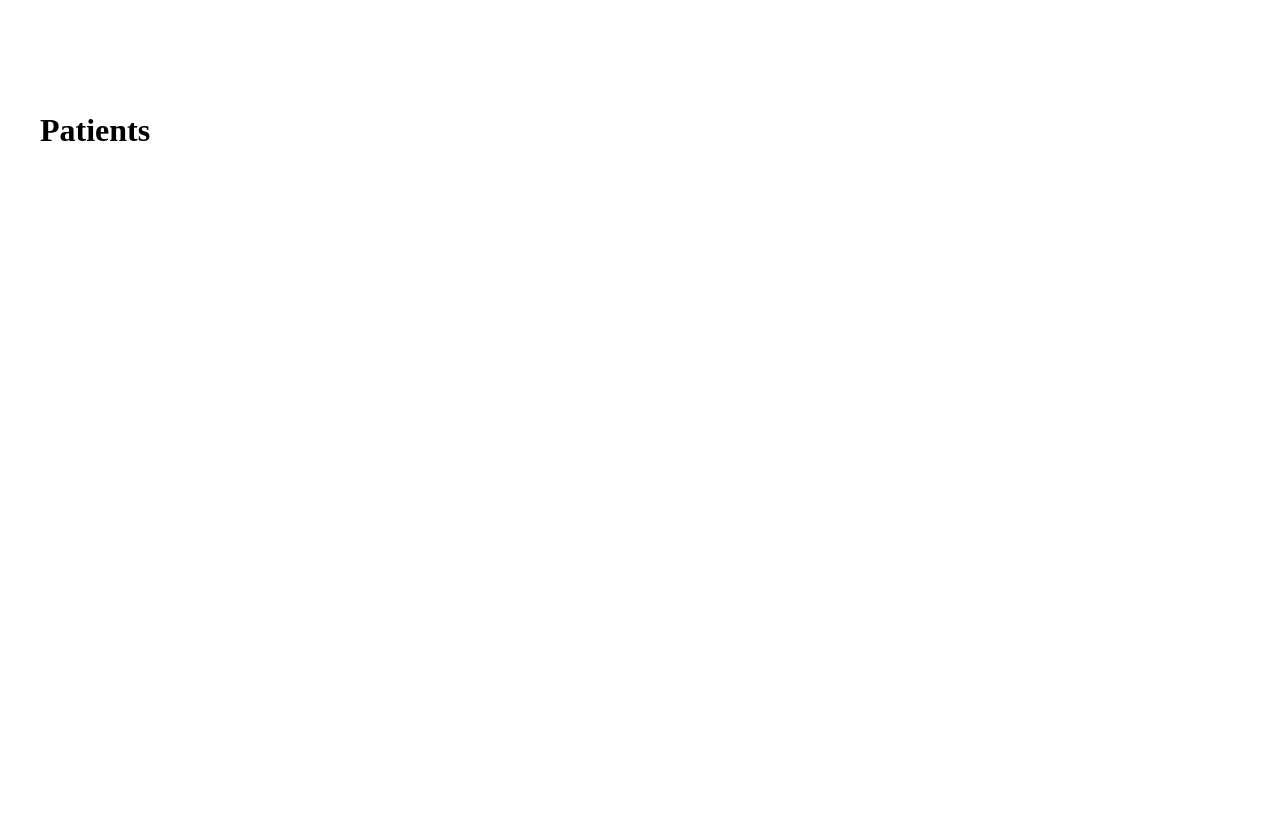
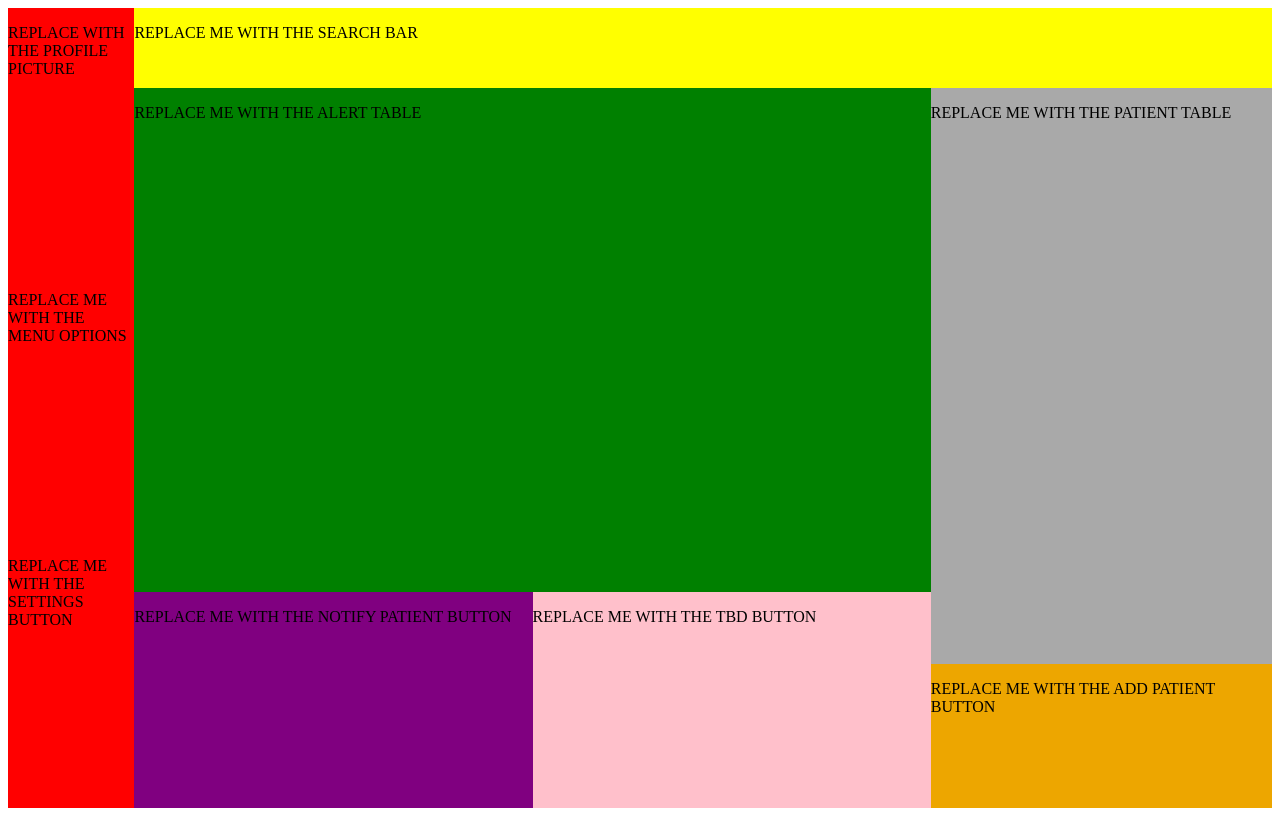
Before and after one commit to awb8593/HackHarvard, an Angular app in the folder frontend/: page /alertPage in a window 1280 px wide. Built offline with nearby package versions, Linux system fonts and the light colour scheme.

Commit message:
Added css div structure

```diff
--- a/frontend/angular.json
+++ b/frontend/angular.json
@@ -97,5 +97,8 @@
         }
       }
     }
+  },
+  "cli": {
+    "analytics": false
   }
 }
--- a/frontend/src/app/alert-page/alert-page.component.css
+++ b/frontend/src/app/alert-page/alert-page.component.css
@@ -0,0 +1,90 @@
+.main {
+    margin: 0px;
+    padding: 0px;
+    overflow-x: hidden;
+    height: 100vh;
+    display: flex;
+    flex-direction: row;
+}
+
+.nav {
+    margin-top: 0px;
+    padding: 0px;
+    background-color: red;
+    width: 10%;
+    height: 100%;
+}
+
+.nav-child {
+    height: 33.33%;
+}
+
+.content {
+    margin-top: 0px;
+    padding: 0px;
+    width: 90%;
+    height: 100%;
+}
+.info-section {
+    width: 70%;
+}
+
+.patient-section {
+    width: 30%;
+}
+
+.search {
+    height: 10%;
+    background-color: yellow;
+}
+
+.dashboard {
+    height: 90%;
+}
+
+.alert-dashboard {
+    height: 70%;
+    background-color: green;
+}
+
+.other-options {
+    height: 30%;
+}
+
+.notify-button {
+    width: 50%;
+    background-color: purple;
+}
+
+.tbd-button {
+    width: 50%;
+    background-color: pink;
+}
+
+.patient-table {
+    height: 80%;
+    background-color:darkgrey;
+}
+
+.add-patient {
+    height: 20%;
+    background-color:rgb(237, 166, 0);
+}
+
+.vertical-layout {
+    display: flex;
+    flex-direction: column;
+}
+
+.vertical-child {
+    width: 100%;
+}
+
+.horizontal-layout {
+    display: flex;
+    flex-direction: row;
+}
+
+.horizontal-child {
+    height: 100%;
+}
--- a/frontend/src/app/alert-page/alert-page.component.html
+++ b/frontend/src/app/alert-page/alert-page.component.html
@@ -1,4 +1,60 @@
 <div class="main">
-    <app-nav-bar></app-nav-bar>  <!--this is the div for the nav bar-->
-    <div class="content">
+    <!-- Left Side -->
+    <div class="vertical-layout nav">
+        <!-- Top -->
+        <div class="vertical-child nav-child">
+            <p>REPLACE WITH THE PROFILE PICTURE</p>
+        </div>
+
+        <!-- Middle -->
+        <div class="vertical-child nav-child">
+            <p>REPLACE ME WITH THE MENU OPTIONS</p>
+        </div>
+
+        <!-- Bottom -->
+        <div class="vertical-child nav-child">
+            <p>REPLACE ME WITH THE SETTINGS BUTTON</p>
+        </div>
+    </div>
+
+    <!-- Right Side-->
+    <div class="vertical-layout content">
+        <!-- Top-->
+        <div class="vertical-child search">
+            <p>REPLACE ME WITH THE SEARCH BAR</p>
+        </div>
+
+        <!-- Bottom -->
+        <div class="horizontal-layout vertical-child dashboard">
+            <!-- Left -->
+            <div class="vertical-layout horizontal-child info-section">
+                <!-- Top -->
+                <div class="alert-dashboard vertical-child">
+                    <p>REPLACE ME WITH THE ALERT TABLE</p>
+                </div>
+
+                <!-- Bottom -->
+                <div class="horizontal-layout other-options vertical-child">
+                    <!-- Button one -->
+                    <div class="notify-button horizontal-child">
+                        <p>REPLACE ME WITH THE NOTIFY PATIENT BUTTON</p>
+                    </div>
+                    <!-- Button two -->
+                    <div class="tbd-button horizontal-child">
+                        <p>REPLACE ME WITH THE TBD BUTTON</p>
+                    </div>
+                </div>
+            </div>
+
+            <!-- Right -->
+            <div class="vertical-layout horizontal-child patient-section">
+                <div class="patient-table vertical-child">
+                    <p>REPLACE ME WITH THE PATIENT TABLE</p>
+                </div>
+                <div class="add-patient vertical-child">
+                    <p>REPLACE ME WITH THE ADD PATIENT BUTTON</p>
+                </div>
+            </div>
+        </div>
+    </div>
 </div>
```
